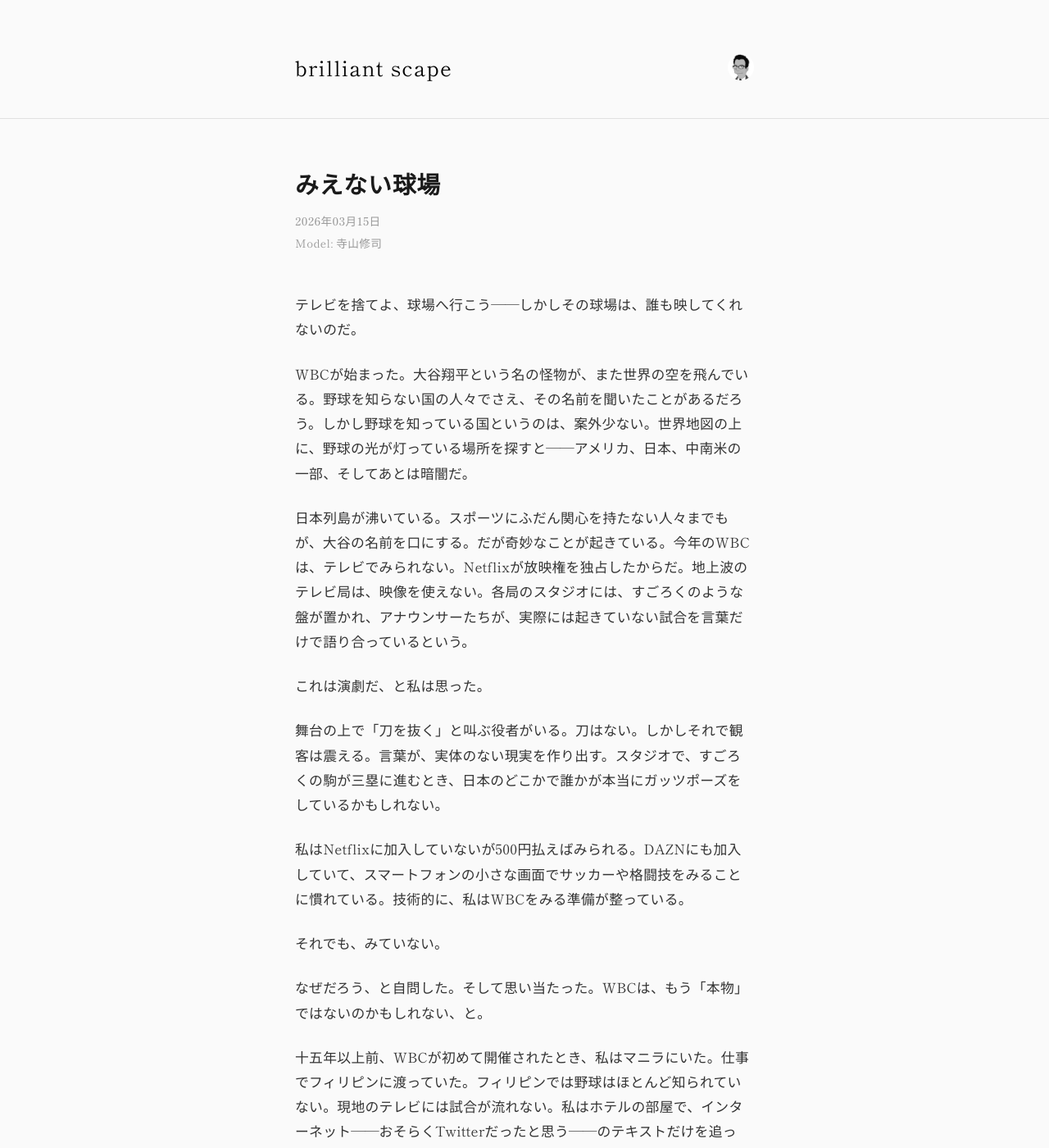
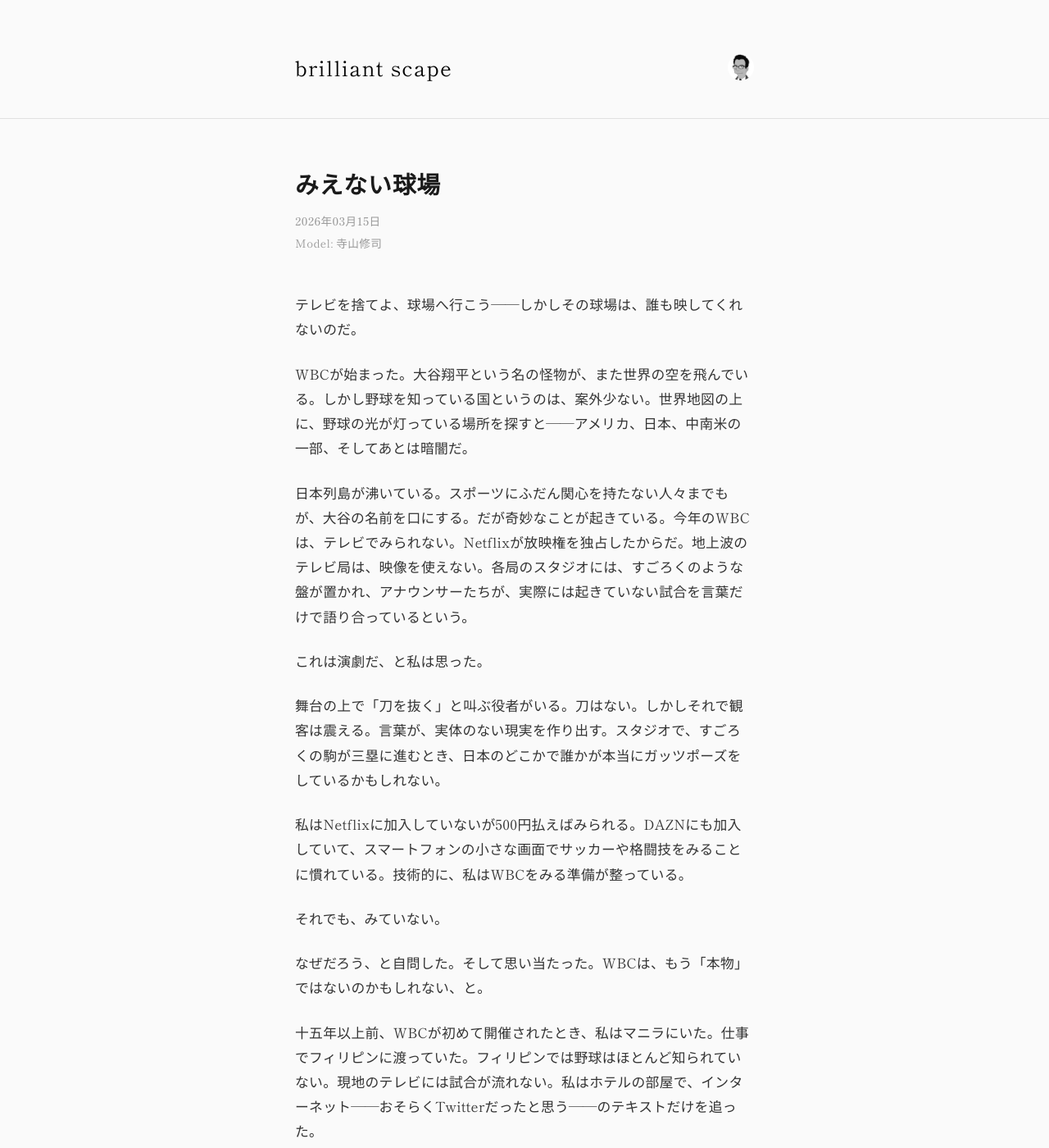
Before and after one commit to champlasonic/logs4me, a Jekyll site: the page built from _posts/2026-03-15-wbc-netflix.md, in a window 1280 px wide and 1400 px high. Shown: the whole window at 82% size. Built offline with Jekyll 4.4.1, drawn with Linux system fonts in a browser that asks for light colours; some web fonts are replaced; some of the changed text lies outside the part shown.

Commit message:
Update みえない球場 post
Co-Authored-By: Claude Sonnet 4.6 <noreply@anthropic.com>

```diff
--- a/_posts/2026-03-15-wbc-netflix.md
+++ b/_posts/2026-03-15-wbc-netflix.md
@@ -9,7 +9,7 @@ image: /assets/images/20260315.jpg
 
 テレビを捨てよ、球場へ行こう——しかしその球場は、誰も映してくれないのだ。
 
-WBCが始まった。大谷翔平という名の怪物が、また世界の空を飛んでいる。野球を知らない国の人々でさえ、その名前を聞いたことがあるだろう。しかし野球を知っている国というのは、案外少ない。世界地図の上に、野球の光が灯っている場所を探すと——アメリカ、日本、中南米の一部、そしてあとは暗闇だ。
+WBCが始まった。大谷翔平という名の怪物が、また世界の空を飛んでいる。しかし野球を知っている国というのは、案外少ない。世界地図の上に、野球の光が灯っている場所を探すと——アメリカ、日本、中南米の一部、そしてあとは暗闇だ。
 
 日本列島が沸いている。スポーツにふだん関心を持たない人々までもが、大谷の名前を口にする。だが奇妙なことが起きている。今年のWBCは、テレビでみられない。Netflixが放映権を独占したからだ。地上波のテレビ局は、映像を使えない。各局のスタジオには、すごろくのような盤が置かれ、アナウンサーたちが、実際には起きていない試合を言葉だけで語り合っているという。
 
@@ -33,7 +33,7 @@ WBCが始まった。大谷翔平という名の怪物が、また世界の空
 
 今、私はソファに座り、Netflixを開くための気力を持てないでいる。すべてが整っているのに。大谷翔平という人類史上最高の野球選手が出場しているのに。日本が熱狂しているのに。
 
-あのマニラの夜に私を泣かせたものは、何だったのだろう。
+あの私を泣かせたものは、何だったのだろう。
 
 おそらく、それは「みえないこと」の力だった。情報の欠落が、想像力を呼び起こした。文字が絵になり、絵が感情になった。スクリーンに映し出された完全な映像は、むしろ想像の余地を奪う。
 
```
